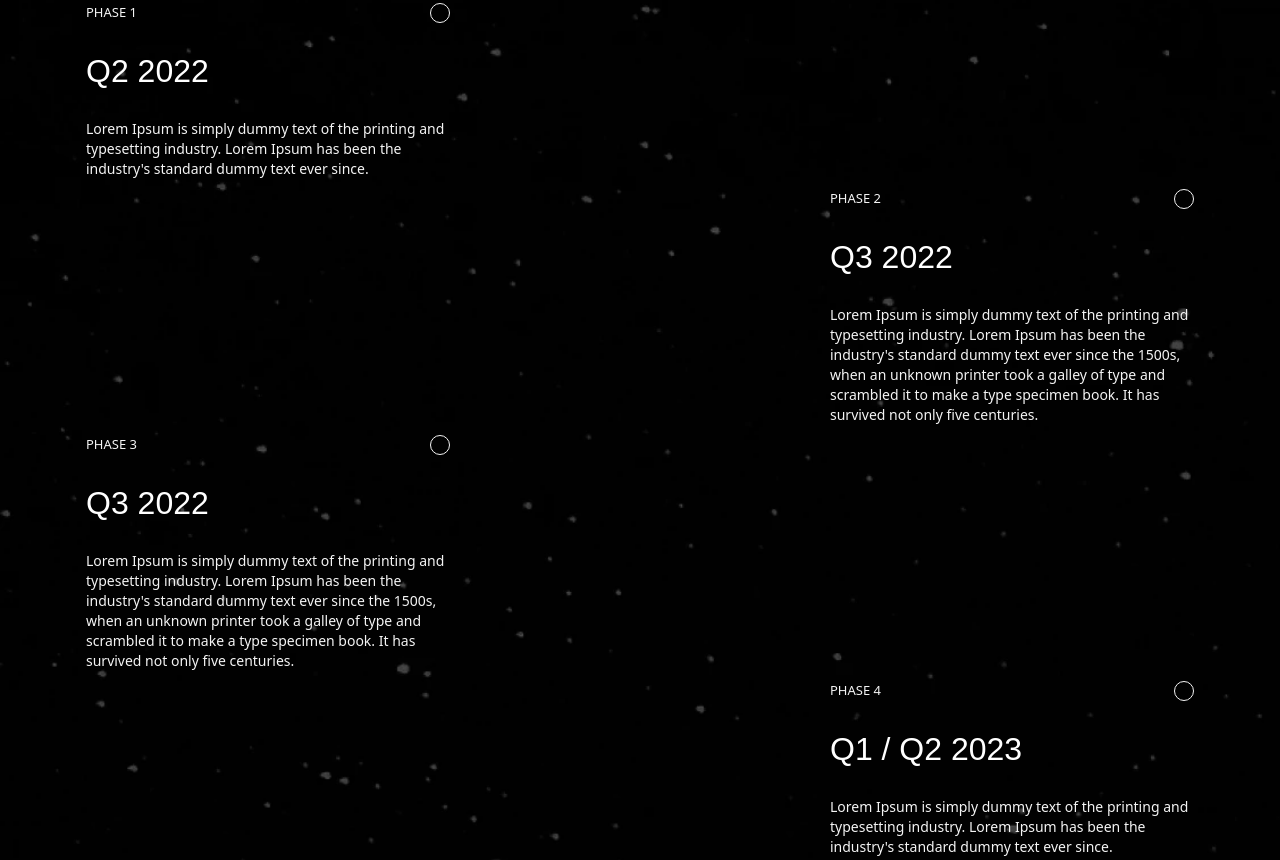
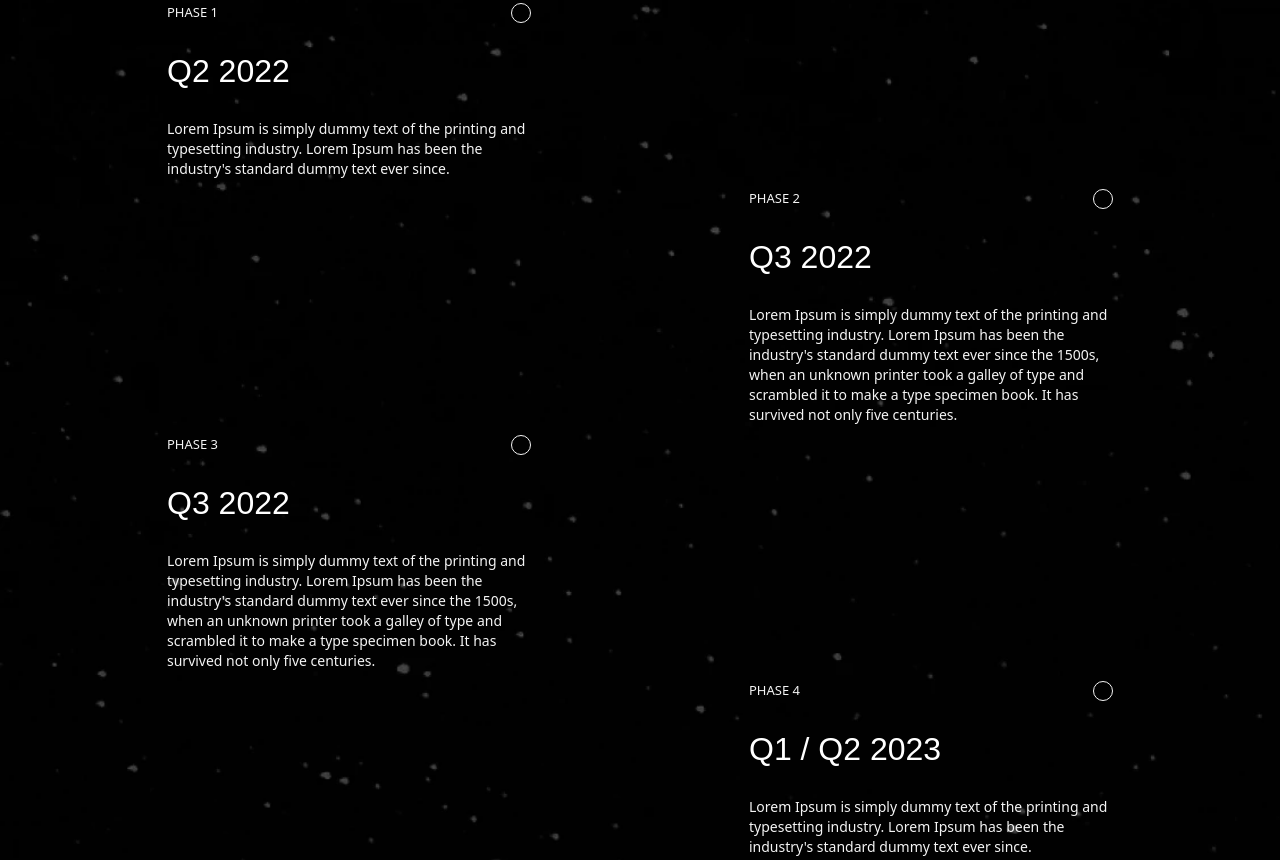
Before and after one commit to sonambishnoi550/Nakashi, a plain HTML site: page index.html in a window 1280 px wide. Shown: the part 8517-9377 px from the top of the page. Drawn offline with nearby package versions, Linux system fonts and the light colour scheme; a web font is replaced by a local one.

Commit message:
roadmap spacing

```diff
--- a/index.html
+++ b/index.html
@@ -664,8 +664,9 @@
                 than one star in
                 the galaxy</p>
             <img src="assets/images/webp/spin.webp" alt="spin"
-                class="xl:max-w-[700px] lg:max-w-[600px] md:max-w-[500px] sm:max-w-[300px] max-w-[250px] mx-auto animate-spin">
+                class="xl:max-w-[700px] lg:max-w-[600px] md:max-w-[450px] sm:max-w-[300px] max-w-[250px] mx-auto animate-spin">
             <!-- Roadmap Phases -->
+            <div class="max-w-[946px] mx-auto">
             <!-- Phase 1 -->
             <div class="w-full max-w-[364px] max-md:mx-auto mt-12 roadmap-box">
                 <div class="justify-between flex">
@@ -686,7 +687,7 @@
                 </p>
             </div>
             <!-- Phase 2 -->
-            <div class="w-full max-w-[364px] ml-auto max-md:mr-auto md:mt-[10px] mt-10 roadmap-box">
+            <div class="w-full max-w-[364px] ml-auto max-md:mr-auto lg:mt-[10px] mt-10 roadmap-box">
                 <div class="justify-between flex">
                     <p class="text-off-white font-normal text-custom-ssm font-lexend-Deca">PHASE 2</p>
                     <div
@@ -707,7 +708,7 @@
                 </p>
             </div>
             <!-- Phase 3 -->
-            <div class="w-full max-w-[364px] max-md:mx-auto md:mt-[10px] mt-10 roadmap-box">
+            <div class="w-full max-w-[364px] max-md:mx-auto lg:mt-[10px] mt-10 roadmap-box">
                 <div class="justify-between flex">
                     <p class="text-off-white font-normal text-custom-ssm font-lexend-Deca">PHASE 3</p>
                     <div
@@ -728,7 +729,7 @@
                 </p>
             </div>
             <!-- Phase 4 -->
-            <div class="w-full max-w-[364px] ml-auto max-md:mr-auto md:mt-[10px] mt-10 roadmap-box">
+            <div class="w-full max-w-[364px] ml-auto max-md:mr-auto lg:mt-[10px] mt-10 roadmap-box">
                 <div class="justify-between flex">
                     <p class="text-off-white font-normal text-custom-ssm font-lexend-Deca">PHASE 4</p>
                     <div
@@ -745,6 +746,7 @@
                     industry. Lorem Ipsum has been the industry's standard dummy text
                     ever since.
                 </p>
+            </div>
             </div>
         </div>
     </section>
```
